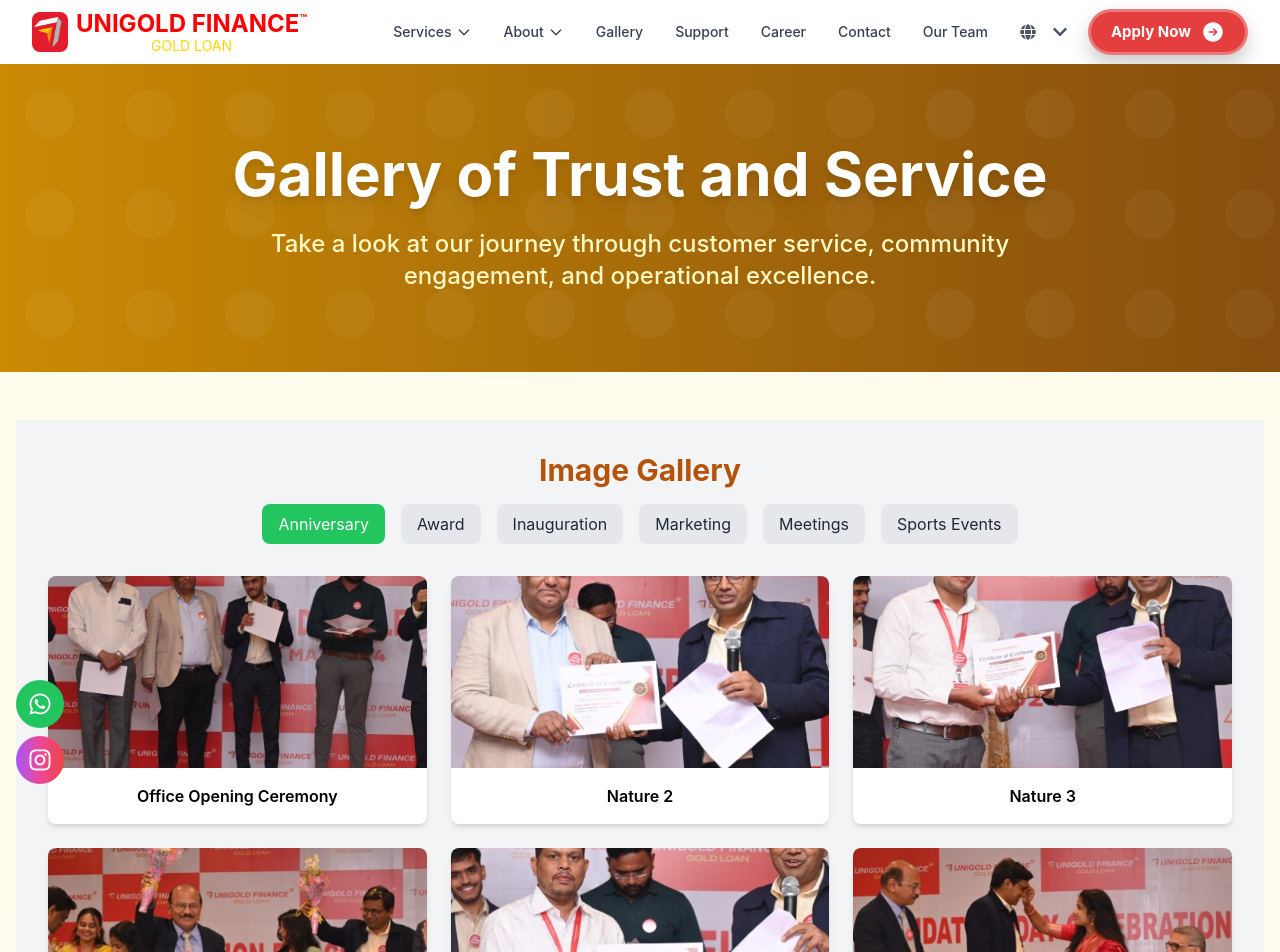
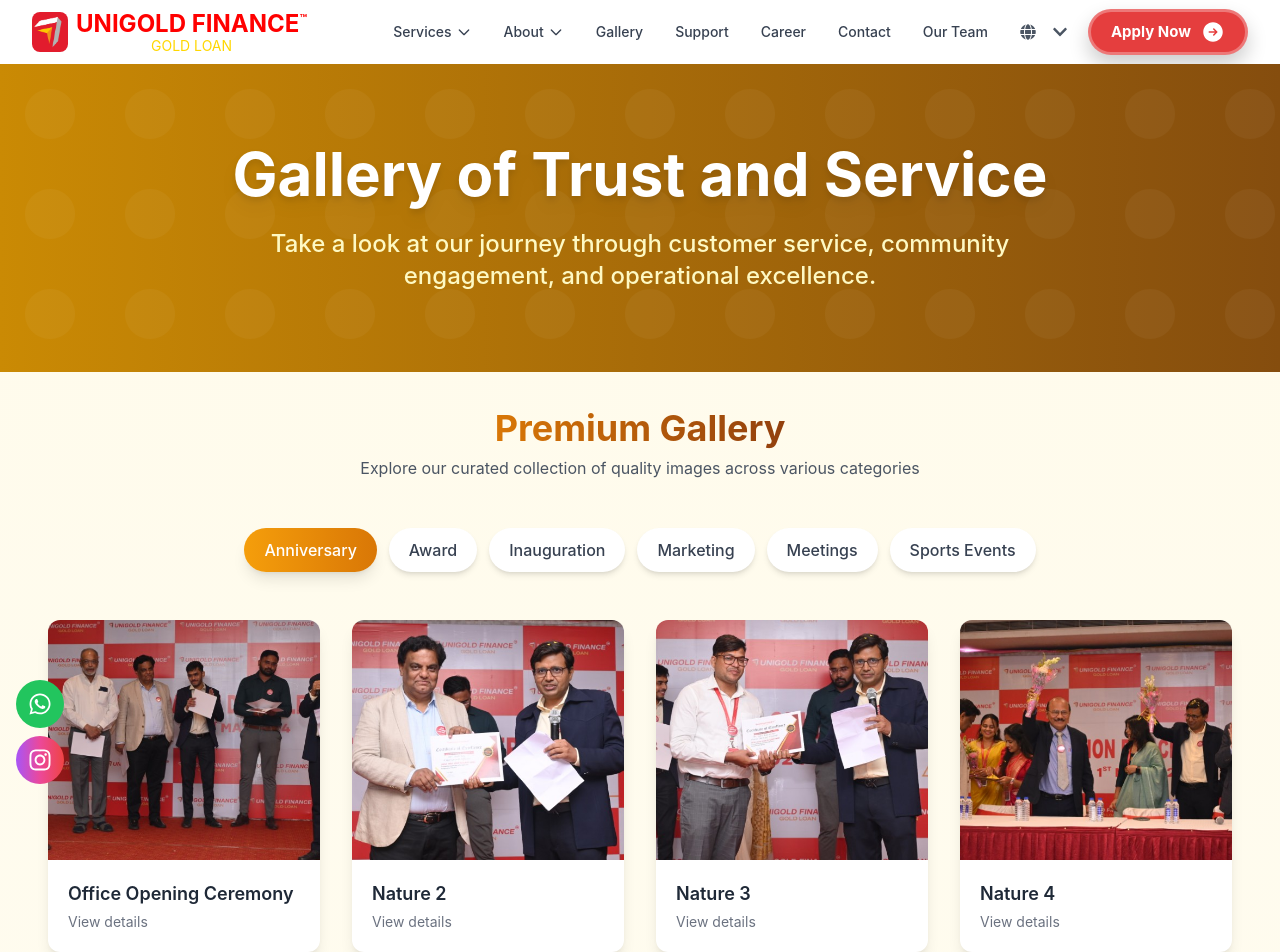
Before and after one commit to bikashsahu28/ugfl, a React (Vite) app: page /gallery in a window 1280 px wide. Shown: the top 952 px of the page. Built offline with nearby package versions, Linux system fonts and the light colour scheme.

Commit message:
galary completd

```diff
--- a/src/pages/Gallery.jsx
+++ b/src/pages/Gallery.jsx
@@ -1,5 +1,8 @@
 import { useState } from 'react';
 import { useTranslation } from 'react-i18next';
+import { FaArrowLeft, FaArrowRight } from 'react-icons/fa';
+import { GiSplitCross } from 'react-icons/gi';
+import { MdOutlineArrowBackIos } from 'react-icons/md';
 
 function Gallery() {
   const { t } = useTranslation();
@@ -234,44 +237,32 @@
         </div>
         {/* <div className="absolute bottom-0 left-0 right-0 h-16 bg-gradient-to-t from-amber-50 to-transparent"></div> */}
       </div>
-    <div className="max-w-7xl mx-auto px-4 py-12 space-y-16">
+    <div className="max-w-7xl mx-auto px-4 py-1 space-y-16">
       {/* Main Gallery Section */}
-      {/* <section>
-        <div className="grid grid-cols-1 sm:grid-cols-2 lg:grid-cols-3 gap-6">
-          {galleryItems.map((item) => (
-            <div key={item.id} className="group relative overflow-hidden rounded-xl shadow-md hover:shadow-lg transition-all duration-300">
-              <img
-                src={item.image}
-                alt={item.title}
-                className="w-full h-64 object-cover transition-transform duration-500 group-hover:scale-105"
-              />
-              <div className="absolute inset-0 bg-gradient-to-t from-black/70 via-black/30 to-transparent flex items-end p-6">
-                <div>
-                  <span className="inline-block px-3 py-1 bg-gold-600 text-white text-sm rounded-full mb-2">
-                    {t(`categories.${item.category}`)}
+      <section>
+      <div className="min-h-screen  p-4 md:p-8">
+        {/* <h1 className="text-3xl font-bold text-center text-gray-800 mb-8">Image Gallery</h1> */}
+                {/* <h1 className="text-3xl font-bold text-amber-700 text-center mb-4">Image Gallery</h1> */}
+ <div className="text-center mb-12">
+      <h1 className="text-4xl font-bold text-gray-800 mb-2">
+        <span className="bg-clip-text text-transparent bg-gradient-to-r from-amber-600 to-amber-800">
+          Premium Gallery
         </span>
-                  <h3 className="text-white text-xl font-semibold">{item.title}</h3>
+      </h1>
+      <p className="text-gray-600 max-w-2xl mx-auto">
+        Explore our curated collection of quality images across various categories
+      </p>
     </div>
-              </div>
-            </div>
-          ))}
-        </div>
-      </section> */}
-<section>
-      <div className="min-h-screen bg-gray-100 p-4 md:p-8">
-        {/* <h1 className="text-3xl font-bold text-center text-gray-800 mb-8">Image Gallery</h1> */}
-                <h1 className="text-3xl font-bold text-amber-700 text-center mb-4">Image Gallery</h1>
-
         {/* Category Navigation */}
-        <div className="flex flex-wrap justify-center gap-2 md:gap-4 mb-8">
+         <div className="flex flex-wrap justify-center gap-3 mb-12">
       {categories.map(category => (
         <button
           key={category.id}
-              className={`px-4 py-2 rounded-lg transition-colors ${
+          className={`px-5 py-2.5 rounded-full transition-all duration-300 transform hover:scale-105 ${
             activeCategory.id === category.id
-                  ? 'bg-green-500 text-white'
-                  : 'bg-gray-200 hover:bg-gray-300 text-gray-800'
-              }`}
+              ? 'bg-gradient-to-r from-amber-500 to-amber-600 text-white shadow-lg'
+              : 'bg-white text-gray-700 hover:bg-gray-50 shadow-md'
+          } font-medium`}
           onClick={() => handleCategoryClick(category)}
         >
           {category.name}
@@ -280,46 +271,54 @@
     </div>
 
         {/* Image Grid */}
-        <div className="grid grid-cols-1 sm:grid-cols-2 md:grid-cols-3 gap-6">
+           <div className="grid grid-cols-1 sm:grid-cols-2 lg:grid-cols-3 xl:grid-cols-4 gap-8">
       {activeCategory.images.map(image => (
         <div
           key={image.id}
-              className="bg-white rounded-lg overflow-hidden shadow-md hover:shadow-lg transition-shadow cursor-pointer"
+          className="group bg-white rounded-xl overflow-hidden shadow-lg hover:shadow-xl transition-all duration-300 transform hover:-translate-y-1 cursor-pointer"
           onClick={() => handleImageClick(image.id)}
         >
+          <div className="relative overflow-hidden h-60">
             <img
               src={image.image}
               alt={image.title}
-                className="w-full h-48 object-cover"
+              className="w-full h-full object-cover transition-transform duration-500 group-hover:scale-105"
             />
-              <p className="p-4 text-center font-semibold">{image.title}</p>
+            <div className="absolute inset-0 bg-gradient-to-t from-black/30 to-transparent opacity-0 group-hover:opacity-100 transition-opacity duration-300" />
+          </div>
+          <div className="p-5">
+            <h3 className="font-semibold text-lg text-gray-800 mb-1">{image.title}</h3>
+            <p className="text-sm text-gray-500">View details</p>
+          </div>
         </div>
       ))}
     </div>
-
         {/* Modal */}
         {showModal && (
           <div
-            className="fixed inset-0 bg-black bg-opacity-80 flex items-center justify-center z-50 p-4"
+            className="fixed inset-0 bg-black bg-opacity-30 flex items-center justify-center z-50 p-4 backdrop-blur-sm animate-fadeIn"
             onClick={closeModal}
           >
             <div
               className="bg-white rounded-xl max-w-4xl w-full max-h-[90vh] overflow-hidden relative"
               onClick={e => e.stopPropagation()}
             >
+
               <button
-                className="absolute top-4 right-4 text-3xl text-gray-600 hover:text-gray-900 z-10"
+  className="absolute top-4 right-4 text-3xl text-gray-700 hover:text-amber-600
+   bg-white/70 hover:bg-white/90 rounded-full p-1 backdrop-blur-sm z-10 transition-all duration-300 shadow-md"
   onClick={closeModal}
 >
-                &times;
+  <GiSplitCross />
 </button>
 
               <div className="flex items-center justify-center h-full p-4">
+
             <button
-                  className="bg-black bg-opacity-50 text-white rounded-full w-10 h-10 flex items-center justify-center mr-2 hover:bg-opacity-70"
+    className="absolute left-4 text-gray-700 hover:text-amber-600 bg-white/70 hover:bg-white/90 rounded-full w-12 h-12 flex items-center justify-center backdrop-blur-sm z-10 transition-all duration-300 shadow-md hover:scale-110"
     onClick={handlePrev}
   >
-                  &lt;
+    <FaArrowLeft className="text-xl hover:scale-120" />
   </button>
 
                 <div className="flex-1 flex justify-center max-h-[80vh]">
@@ -331,11 +330,12 @@
                 </div>
 
  <button
-                  className="bg-black bg-opacity-50 text-white rounded-full w-10 h-10 flex items-center justify-center ml-2 hover:bg-opacity-70"
+    className="absolute right-4 text-gray-700 hover:text-amber-600 bg-white/70 hover:bg-white/90 rounded-full w-12 h-12 flex items-center justify-center backdrop-blur-sm z-10 transition-all duration-300 shadow-md hover:scale-110"
     onClick={handleNext}
   >
-                  &gt;
+    <FaArrowRight className="text-xl hover:scale-120" />
   </button>
+
               </div>
 
               <div className="p-4 text-center border-t border-gray-200">
@@ -354,7 +354,7 @@
 
       <section className="bg-gray-50  rounded-xl p-8 md:p-12 max-w-7xl mx-auto">
   <div className="text-center mb-16">
-    <h2 className="text-4xl font-bold text-gray-900 mb-4">{t('news.title')}</h2>
+    <h2 className="text-4xl font-bold text-gray-900 mb-4 bg-clip-text text-transparent bg-gradient-to-r from-amber-600 to-amber-800">{t('news.title')}</h2>
     <p className="text-lg text-gray-600 max-w-3xl mx-auto leading-relaxed">
       {t('news.subtitle')}
     </p>
@@ -597,17 +597,11 @@
     </div>
 
     <div className="text-center mt-12">
-      {/* <button className="inline-flex items-center px-6 py-3 border border-gray-300 text-base font-medium rounded-md text-gray-700 bg-white hover:bg-gray-50 focus:outline-none focus:ring-2 focus:ring-offset-2 focus:ring-[#D4AF37] transition-all">
-        View All Events
-        <svg className="ml-2 -mr-1 w-5 h-5" fill="currentColor" viewBox="0 0 20 20">
-          <path fillRule="evenodd" d="M12.293 5.293a1 1 0 011.414 0l4 4a1 1 0 010 1.414l-4 4a1 1 0 01-1.414-1.414L14.586 11H3a1 1 0 110-2h11.586l-2.293-2.293a1 1 0 010-1.414z" clipRule="evenodd" />
-        </svg>
-      </button> */}
     </div>
   </div>
 </section>
       {/* testiment Section */}
-<section className="bg-gold-50 rounded-xl p-12">
+<section className="bg-gold-50 rounded-xl p-1">
   <div className="text-center mb-12">
     <h2 className="text-3xl font-bold text-amber-700 text-center mb-4">{t('testiment.title')}</h2>
     <p className="text-lg text-gray-600 max-w-2xl mx-auto">
```
Lines whose indentation alone changed are shown as unchanged.
